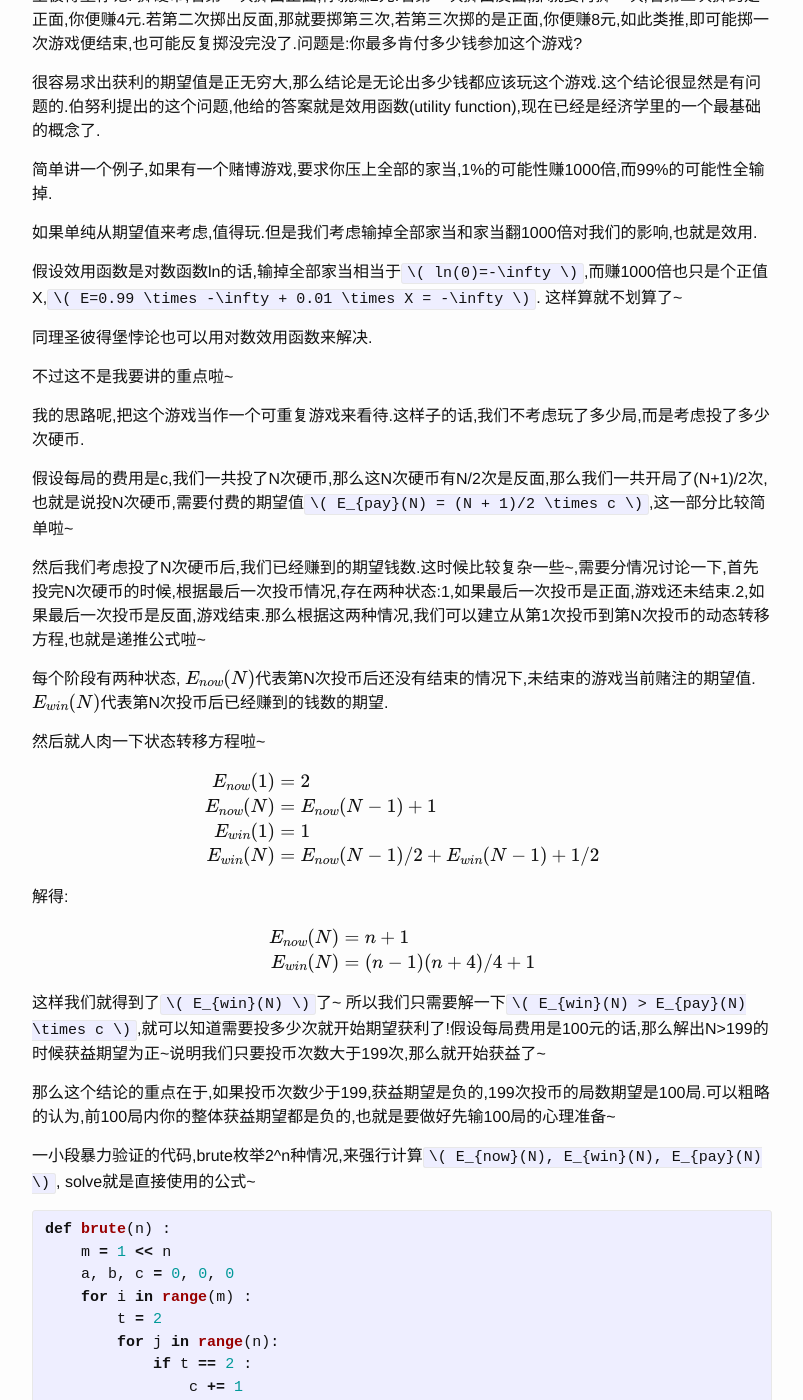
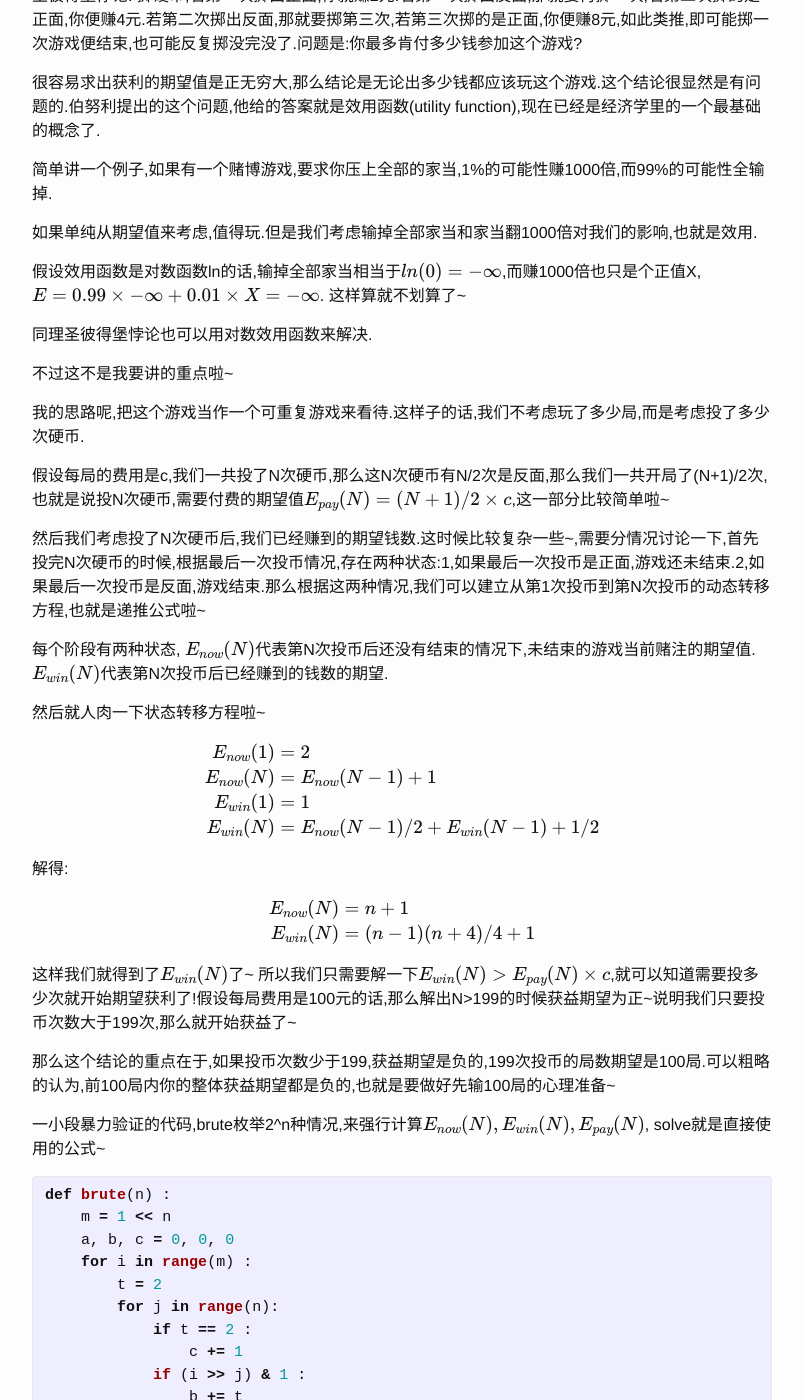
Before and after one commit to FiveEyes/FiveEyes.github.io, a Jekyll site: the page built from _posts/2015-02-04-St-Petersburg-paradox.md, in a window 1280 px wide and 1400 px high, scrolled down 279 px. Shown: the whole window, without its empty margins (238-1041 px from the left). Built offline with Jekyll 4.4.1, drawn with Linux system fonts in a browser that asks for light colours; formulas are drawn with MathJax 3; some of the changed text lies outside the part shown.

Commit message:
update mathjax

````diff
--- a/_posts/2015-02-04-St-Petersburg-paradox.md
+++ b/_posts/2015-02-04-St-Petersburg-paradox.md
@@ -14,7 +14,7 @@ categories: Math
 
 如果单纯从期望值来考虑,值得玩.但是我们考虑输掉全部家当和家当翻1000倍对我们的影响,也就是效用.
 
-假设效用函数是对数函数ln的话,输掉全部家当相当于```\( ln(0)=-\infty \)```,而赚1000倍也只是个正值X,```\( E=0.99 \times -\infty + 0.01 \times X = -\infty \)```. 这样算就不划算了~
+假设效用函数是对数函数ln的话,输掉全部家当相当于$$ln(0)=-\infty$$,而赚1000倍也只是个正值X,$$E=0.99 \times -\infty + 0.01 \times X = -\infty$$. 这样算就不划算了~
 
 同理圣彼得堡悖论也可以用对数效用函数来解决.
 
@@ -22,7 +22,7 @@ categories: Math
 
 我的思路呢,把这个游戏当作一个可重复游戏来看待.这样子的话,我们不考虑玩了多少局,而是考虑投了多少次硬币.
 
-假设每局的费用是c,我们一共投了N次硬币,那么这N次硬币有N/2次是反面,那么我们一共开局了(N+1)/2次,也就是说投N次硬币,需要付费的期望值```\( E_{pay}(N) = (N + 1)/2 \times c \)```,这一部分比较简单啦~
+假设每局的费用是c,我们一共投了N次硬币,那么这N次硬币有N/2次是反面,那么我们一共开局了(N+1)/2次,也就是说投N次硬币,需要付费的期望值$$E_{pay}(N) = (N + 1)/2 \times c$$,这一部分比较简单啦~
 
 然后我们考虑投了N次硬币后,我们已经赚到的期望钱数.这时候比较复杂一些~,需要分情况讨论一下,首先投完N次硬币的时候,根据最后一次投币情况,存在两种状态:1,如果最后一次投币是正面,游戏还未结束.2,如果最后一次投币是反面,游戏结束.那么根据这两种情况,我们可以建立从第1次投币到第N次投币的动态转移方程,也就是递推公式啦~
 
@@ -48,11 +48,11 @@ E_{win}(N) &=& (n - 1)(n + 4) / 4 + 1 \\
 \end{eqnarray*}
 $$
 
-这样我们就得到了```\( E_{win}(N) \)```了~ 所以我们只需要解一下```\( E_{win}(N) > E_{pay}(N) \times c \)```,就可以知道需要投多少次就开始期望获利了!假设每局费用是100元的话,那么解出N>199的时候获益期望为正~说明我们只要投币次数大于199次,那么就开始获益了~
+这样我们就得到了$$E_{win}(N)$$了~ 所以我们只需要解一下$$E_{win}(N) > E_{pay}(N) \times c$$,就可以知道需要投多少次就开始期望获利了!假设每局费用是100元的话,那么解出N>199的时候获益期望为正~说明我们只要投币次数大于199次,那么就开始获益了~
 
 那么这个结论的重点在于,如果投币次数少于199,获益期望是负的,199次投币的局数期望是100局.可以粗略的认为,前100局内你的整体获益期望都是负的,也就是要做好先输100局的心理准备~
 
-一小段暴力验证的代码,brute枚举2^n种情况,来强行计算```\( E_{now}(N), E_{win}(N), E_{pay}(N) \)```, solve就是直接使用的公式~
+一小段暴力验证的代码,brute枚举2^n种情况,来强行计算$$E_{now}(N), E_{win}(N), E_{pay}(N)$$, solve就是直接使用的公式~
 
 {% highlight python %}
 def brute(n) :
@@ -136,7 +136,7 @@ def sample(m, n, c):
 
 这说明我们不仅要考虑投币多少次后期望获益为正,还要考虑投币多少次后有很大的概率是获益的.所以,接下来的工作就是来求当多少次投币之后,我们获益的概率大于给定的p.
 
-这个问题等价于投币N次之后,已获利为正的概率是多少,公式很简单,考虑第n次投币如果游戏未结束,获利和n-1一样.f(n)代表第n次结束获利的概率 ```\( P(N) = (P(N-1) + f(n))/2 \)```.
+这个问题等价于投币N次之后,已获利为正的概率是多少,公式很简单,考虑第n次投币如果游戏未结束,获利和n-1一样.f(n)代表第n次结束获利的概率 $$P(N) = (P(N-1) + f(n))/2$$.
 
 这里的问题在于f(n)很难计算,顺推f(n)的话,需要知道投完前n-1次所有局面的精确获益才能进行统计,复杂度是2^n.所以精确计算不太现实,正在研究怎么近似计算.
 
````
